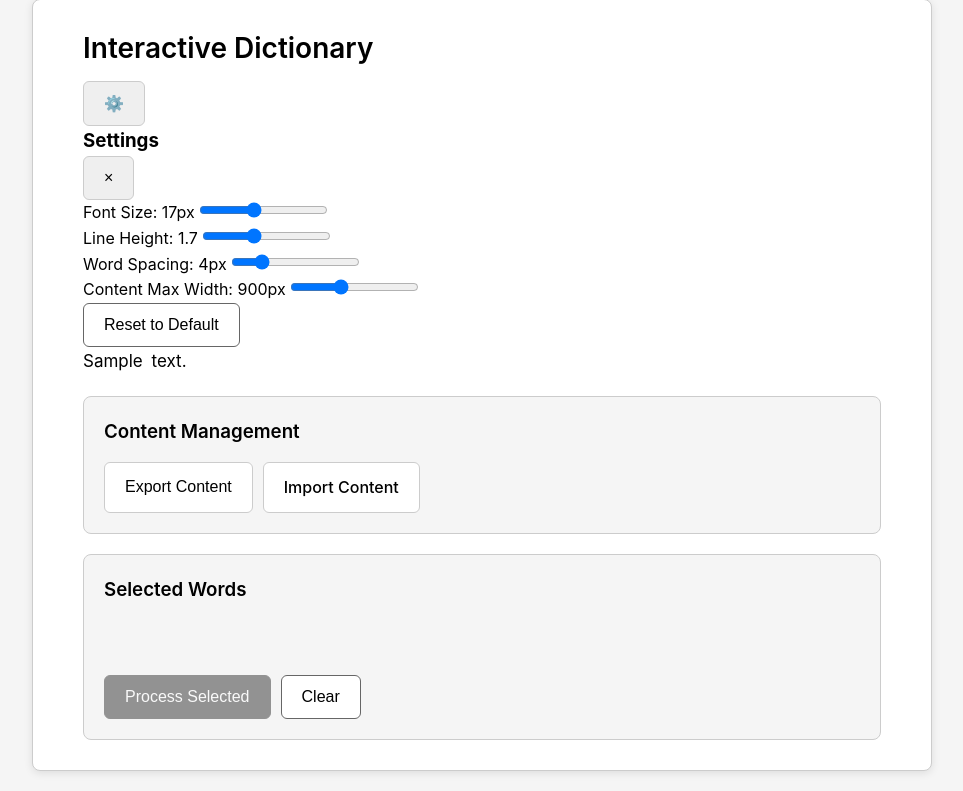
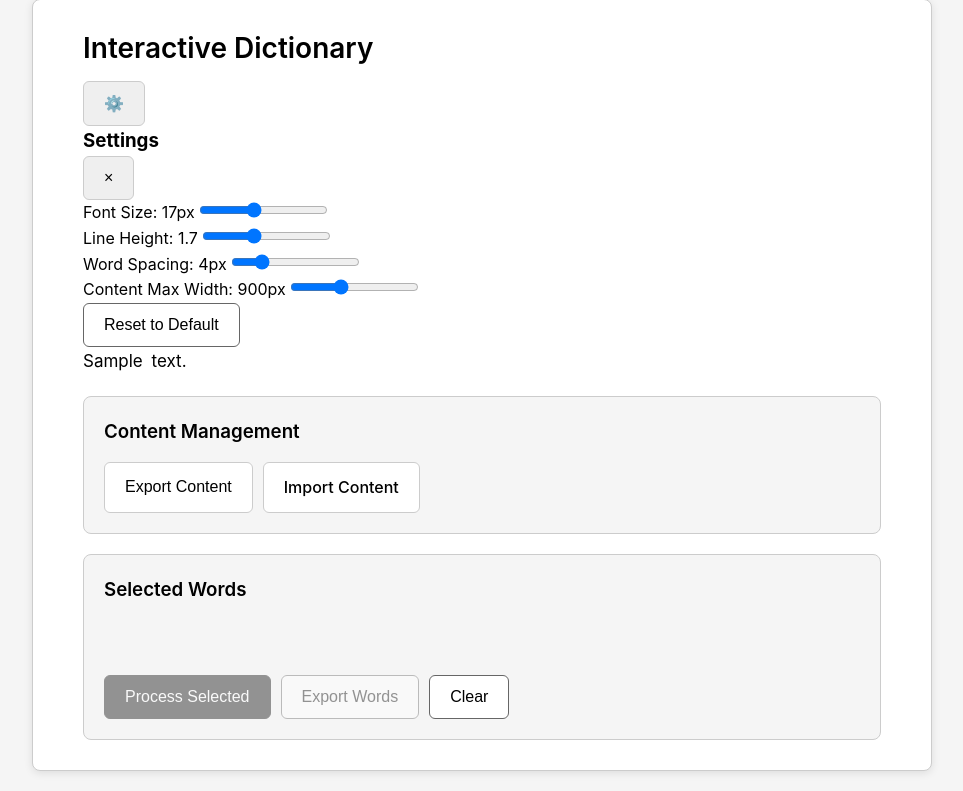
Before and after one commit to ahmedahmedovv/my-readlang, a Flask app: template templates/template.html in a window 1280 px wide. Shown: the part 21-812 px from the top of the page, without its empty margins (158-1121 px from the left). Run offline with Flask 3, Linux system fonts and the light colour scheme; the template is opened without the code that fills it: most values are stand-ins (such as "Sample title", 1, 10 or a date in 2020); some libraries are stand-ins or nearby versions.

Commit message:
export words list

```diff
--- a/templates/template.html
+++ b/templates/template.html
@@ -893,6 +893,7 @@
             <div class="selected-words" id="selectedWords"></div>
             <div class="batch-actions">
                 <button class="btn-primary" id="processBatch" disabled>Process Selected</button>
+                <button class="btn-secondary" id="exportSelectedWords" disabled>Export Words</button>
                 <button class="btn-secondary" id="clearSelection">Clear</button>
             </div>
         </div>
@@ -1388,6 +1389,7 @@
         const clearSelectionBtn = document.getElementById('clearSelection');
         const exportContentBtn = document.getElementById('exportContent');
         const importFileInput = document.getElementById('importFile');
+        const exportSelectedWordsBtn = document.getElementById('exportSelectedWords');
         const prevPageBtn = document.getElementById('prevPage');
         const nextPageBtn = document.getElementById('nextPage');
         const prevPageBtnBottom = document.getElementById('prevPageBottom');
@@ -1630,6 +1632,39 @@
                 showNotification('Settings reset to default', 'success');
             });
         }
+
+        // Export selected words
+        exportSelectedWordsBtn.addEventListener('click', () => {
+            // Filter out memorized words
+            const wordsToExport = Array.from(selectedWords).filter(word => !memorizedWords.has(word));
+
+            if (wordsToExport.length === 0) {
+                showNotification('No words to export', 'info');
+                return;
+            }
+
+            // Create JSON content with metadata
+            const jsonContent = JSON.stringify({
+                words: wordsToExport,
+                count: wordsToExport.length,
+                exportDate: new Date().toISOString(),
+                format: 'interactive-dictionary-export'
+            }, null, 2);
+
+            // Create a blob for JSON
+            const blob = new Blob([jsonContent], { type: 'application/json' });
+            const url = window.URL.createObjectURL(blob);
+            const link = document.createElement('a');
+            link.href = url;
+            const dateStr = new Date().toISOString().split('T')[0];
+            link.download = `selected_words_${dateStr}.json`;
+            document.body.appendChild(link);
+            link.click();
+            window.URL.revokeObjectURL(url);
+            document.body.removeChild(link);
+
+            showNotification(`Exported ${wordsToExport.length} word(s) as JSON`, 'success');
+        });
 
         // Import content
         importFileInput.addEventListener('change', async (e) => {
@@ -1857,6 +1892,7 @@
             if (displayWords.length === 0) {
                 selectedWordsDiv.textContent = 'No words selected';
                 processBatchBtn.disabled = true;
+                exportSelectedWordsBtn.disabled = true;
             } else {
                 displayWords.forEach(word => {
                     const tag = document.createElement('div');
@@ -1881,6 +1917,7 @@
                     selectedWordsDiv.appendChild(tag);
                 });
                 processBatchBtn.disabled = false;
+                exportSelectedWordsBtn.disabled = false;
             }
 
             // Save state after updating display
```
